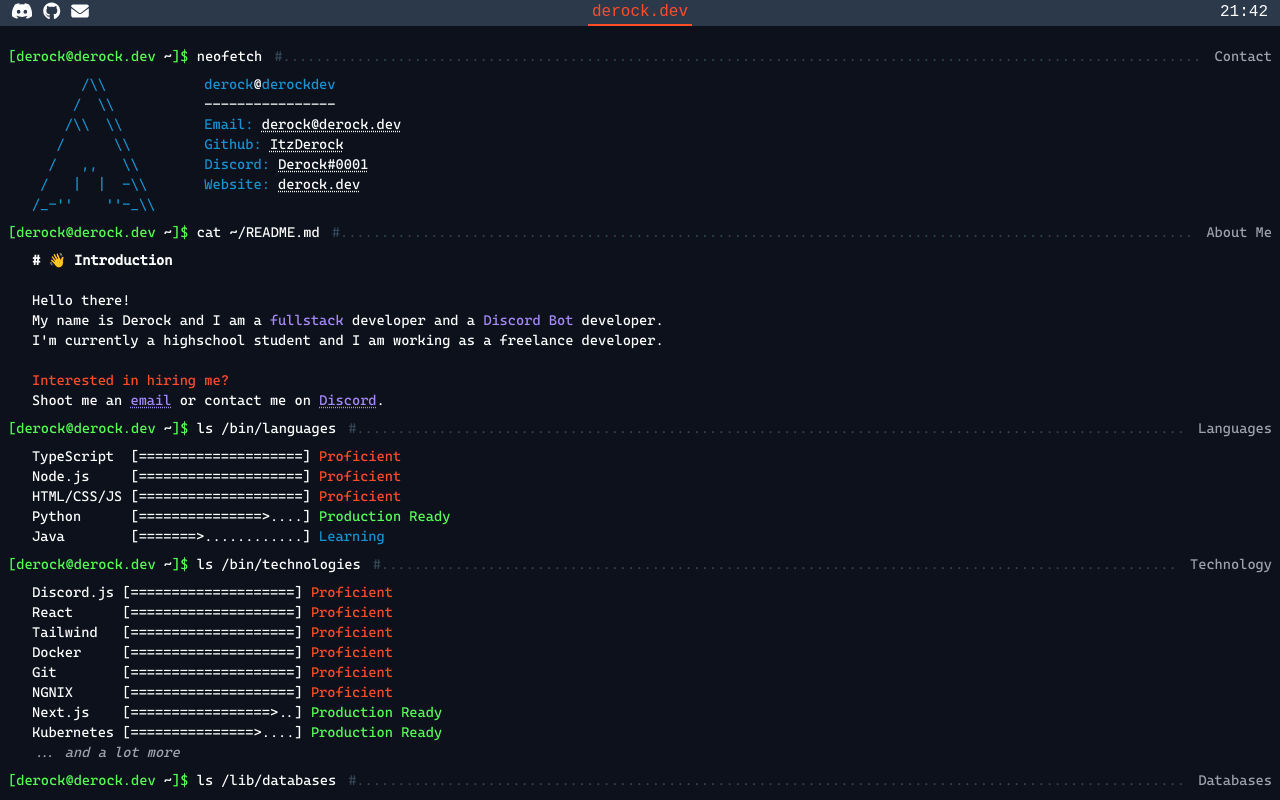
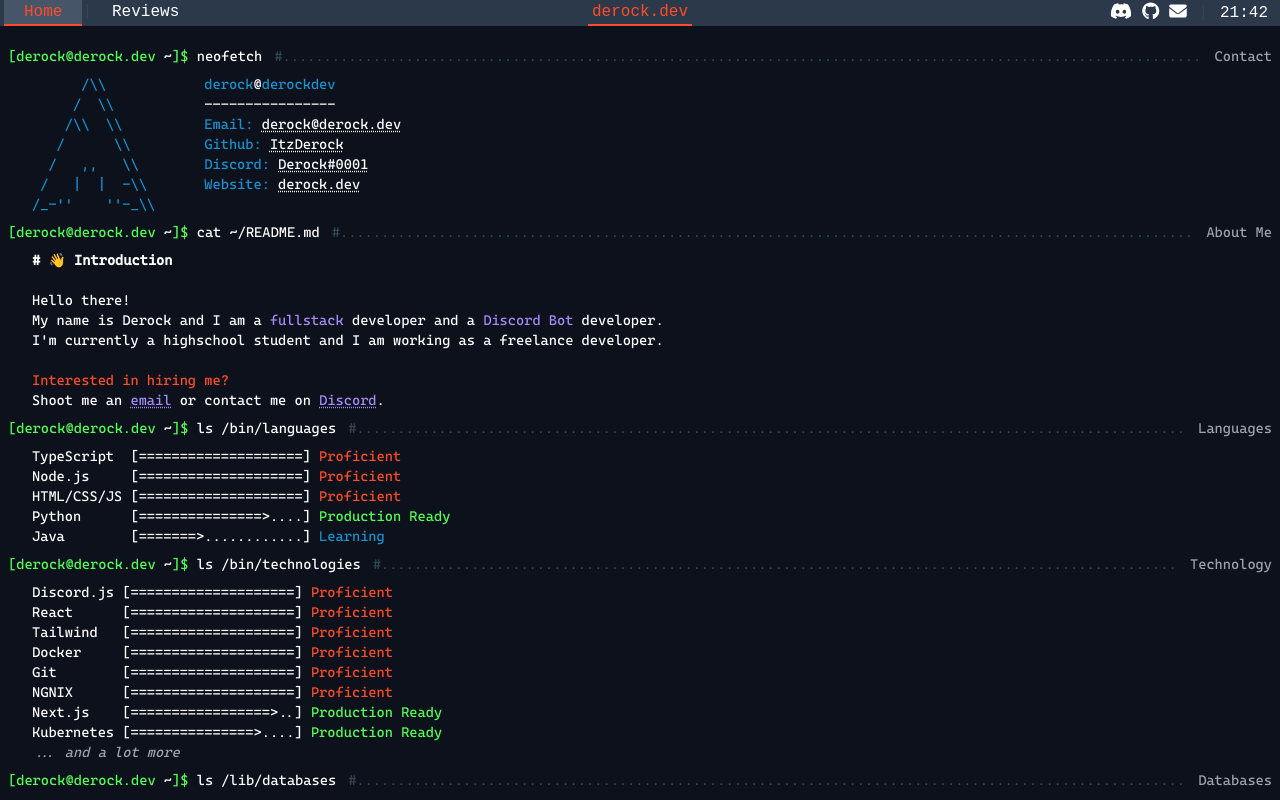
Before and after one commit to ItzDerock/derock.dev, a Next.js app: page / in a window 1280 px wide. Shown: the top 800 px of the page. Built offline with nearby package versions, Linux system fonts and the light colour scheme; no server answers.

Commit message:
feat: spice up navbar

```diff
--- a/src/components/Header.tsx
+++ b/src/components/Header.tsx
@@ -1,16 +1,51 @@
 import { faDiscord, faGithub } from "@fortawesome/free-brands-svg-icons";
 import { faEnvelope } from "@fortawesome/free-solid-svg-icons";
+import Link from "next/link";
+import { Fragment } from "react";
 import { useTime } from "../hooks/Time";
 import { FontAwesomeLink } from "./Links/IconLink";
+import { NavbarElement } from "./Navbar/NavbarElement";
+
+const pages = [
+  {
+    name: "Home",
+    href: "/",
+  },
+  {
+    name: "Reviews",
+    href: "/reviews",
+  }
+];
 
 export function Header() {
   const time = useTime(5000);
 
   return (
     <header>
-      <div className="grid grid-cols-3 gap-3 px-3 bg-header font-header">
-        <div className="col-start-1 col-span-1 text-left text-white">
-          <div className="flex items-center h-full gap-3">
+      <div className="grid grid-cols-3 gap-3 px-1 bg-header font-header">
+        <div className="col-start-1 col-span-1 text-left text-white items-center">
+          {/* navbar */}
+          {
+            pages.map(({ name, href }, i) => (
+              i === pages.length - 1 ? (
+                <NavbarElement key={i} name={name} link={href} />
+              ) : (
+                <Fragment>
+                  <NavbarElement key={i} name={name} link={href} />
+                  <span className="text-dots">|</span>
+                </Fragment>
+              )
+            ))
+          }
+
+        </div>
+        <div className="col-start-2 col-span-1 text-center text-white items-center">
+          <p className="border-b-2 duration-200 hover:px-4 hover:cursor-pointer px-1 m-auto w-fit border-primary text-primary">
+            <Link href="/">derock.dev</Link>
+          </p>
+        </div>
+        <div className="col-start-3 col-span-1 text-right text-white">
+          <div className="flex items-center h-full gap-3 text-right w-fit float-right pr-2">
             <FontAwesomeLink
               icon={faDiscord}
               to="https://discord.com"
@@ -26,20 +61,16 @@
               to="mailto:derock@derock.dev"
               tooltip="Email"
             />
+
+            <span className="text-dots"> | </span>
+
+            <h1>
+              {
+                // time in 24-hour format HH:MM
+                time.getHours().toString().padStart(2, "0") + ":" + time.getMinutes().toString().padStart(2, "0")
+              }
+            </h1>
           </div>
-        </div>
-        <div className="col-start-2 col-span-1 text-center text-white items-center">
-          <p className="border-b-2 duration-200 hover:px-4 hover:cursor-pointer px-1 m-auto w-fit border-primary text-primary">
-            <a href="https://derock.dev">derock.dev</a>
-          </p>
-        </div>
-        <div className="col-start-3 col-span-1 text-right text-white">
-          <h1>
-            {
-              // time in 24-hour format HH:MM
-              time.getHours().toString().padStart(2, "0") + ":" + time.getMinutes().toString().padStart(2, "0")
-            }
-          </h1>
         </div>
       </div>
     </header>
--- /dev/null
+++ b/src/components/Navbar/NavbarElement.tsx
@@ -0,0 +1,16 @@
+import Link from "next/link";
+import { useRouter } from "next/router";
+
+export function NavbarElement({ name, link }: { name: string, link: string }) {
+  const router = useRouter();
+  const isActive = router.pathname === link;
+
+  return (
+    <div className={
+      (isActive ? "text-primary bg-slate-600 border-primary border-b-2" : "")
+      + " inline-block px-5"
+    }>
+      <Link href={link}>{name}</Link>
+    </div>
+  )
+}
```
